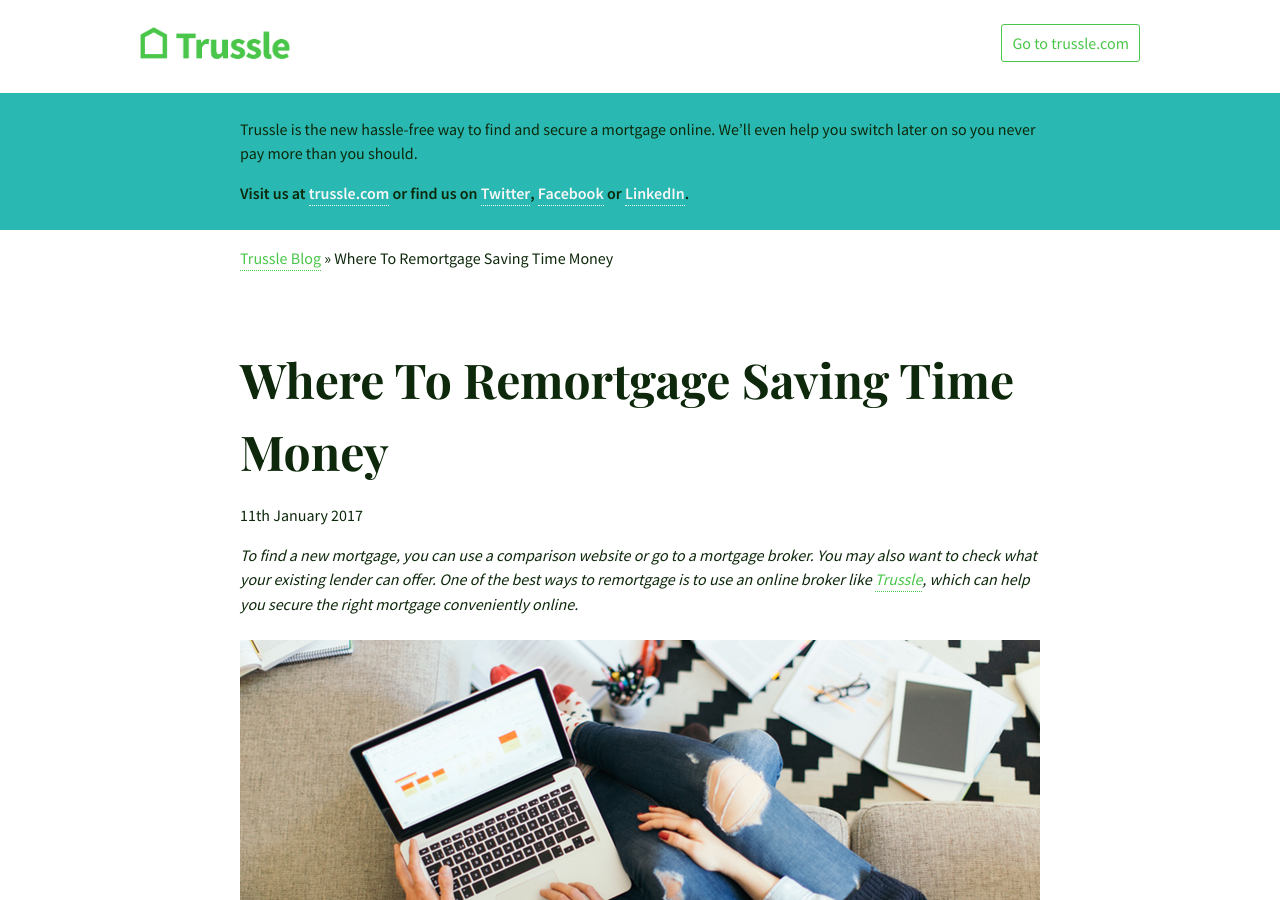
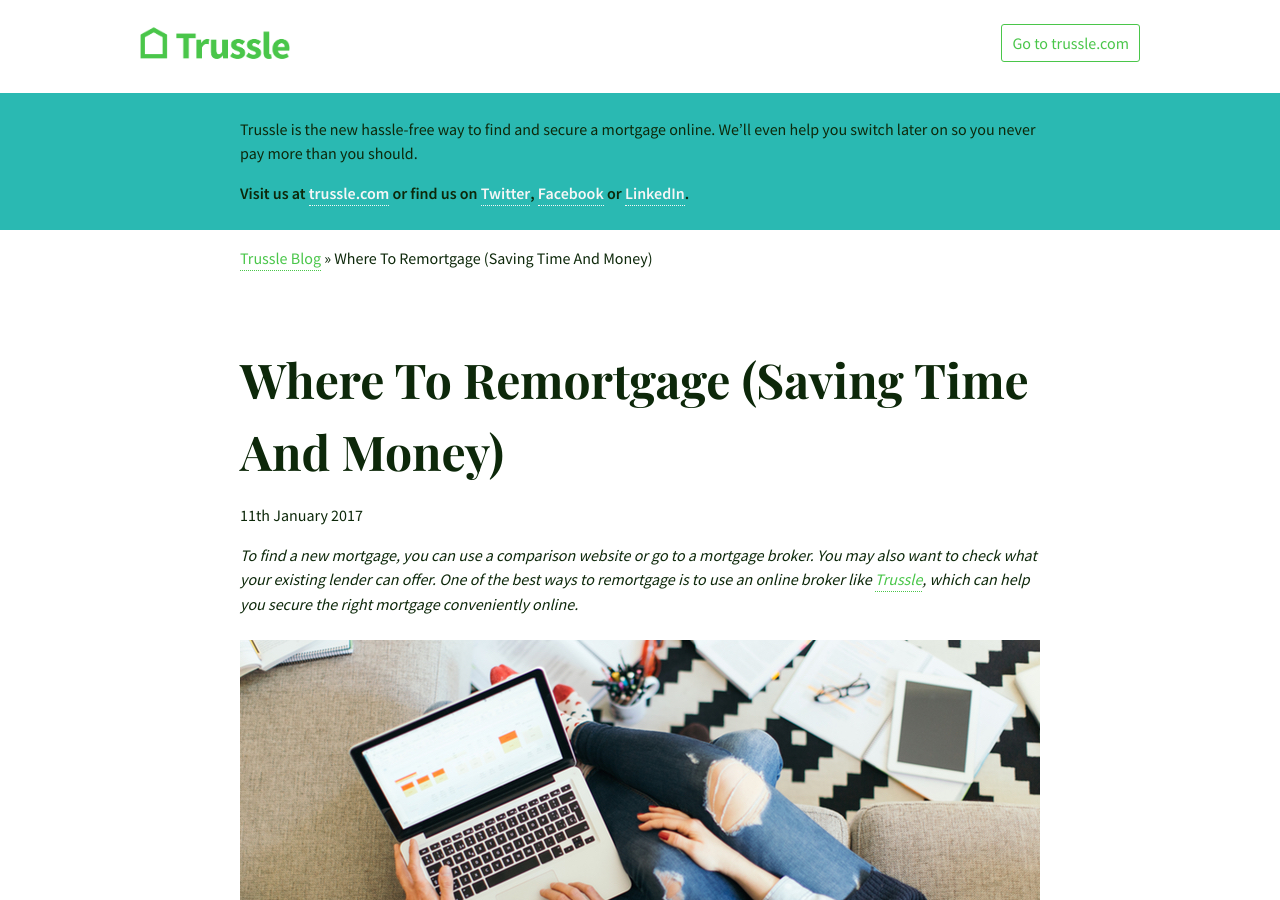
Before and after one commit to olitrussle/blog, a Jekyll site: the page built from _posts/2017-01-11-where-to-remortgage-saving-time-money.md, in a window 1280 px wide and 900 px high. Built offline with Jekyll 4.4.1, drawn with Linux system fonts in a browser that asks for light colours; some of the changed lines change nothing that is shown.

Commit message:
Updated 2017-01-11-where-to-remortgage-saving-time-money.md

```diff
--- a/_posts/2017-01-11-where-to-remortgage-saving-time-money.md
+++ b/_posts/2017-01-11-where-to-remortgage-saving-time-money.md
@@ -9,6 +9,7 @@
   the best ways to remortgage is to use an online broker.
 thumbnail_filename: TrussleWhereRemortgageLaptopSquare.jpg
 date: '2017-01-11T00:00:00.000Z'
+title: Where To Remortgage (Saving Time And Money)
 ---
 _To find a new mortgage, you can use a comparison website or go to a mortgage broker. You may also want to check what your existing lender can offer. One of the best ways to remortgage is to use an online broker like [Trussle](https://trussle.com/), which can help you secure the right mortgage conveniently online._
 
```
